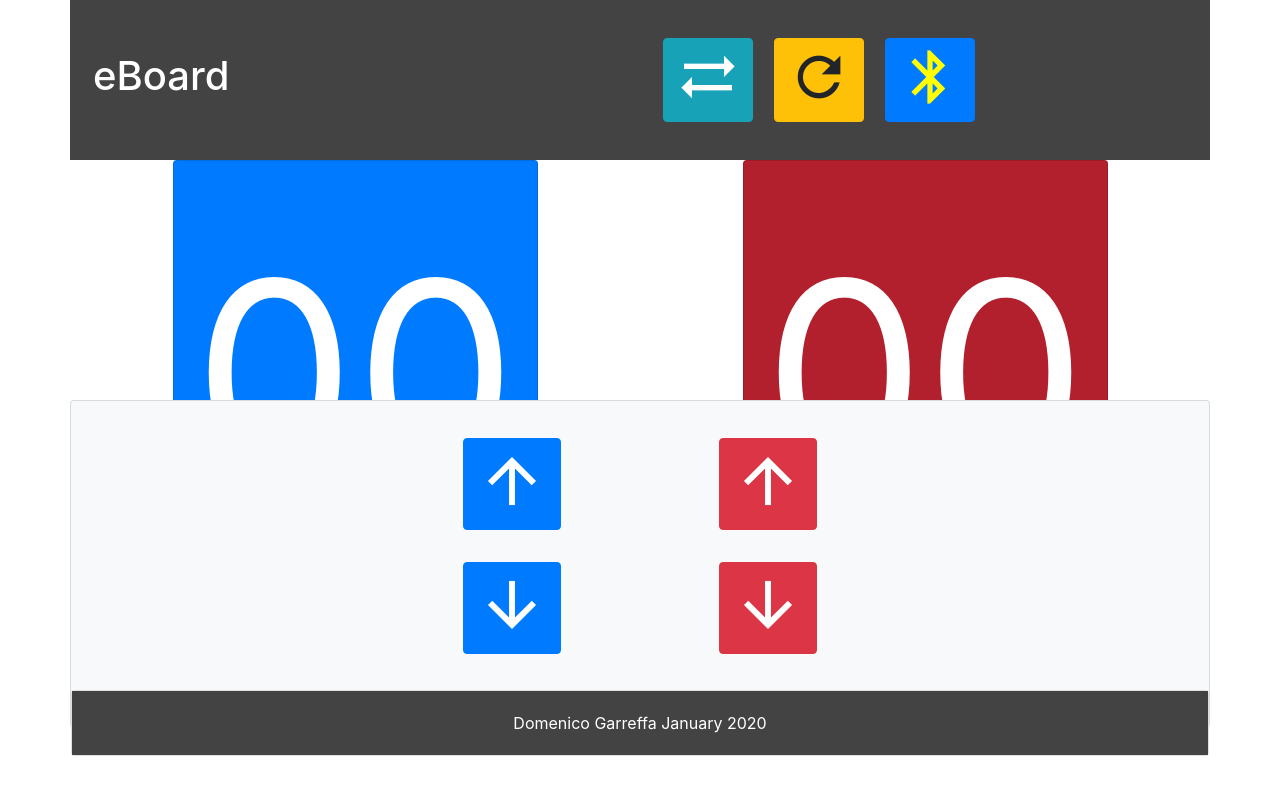
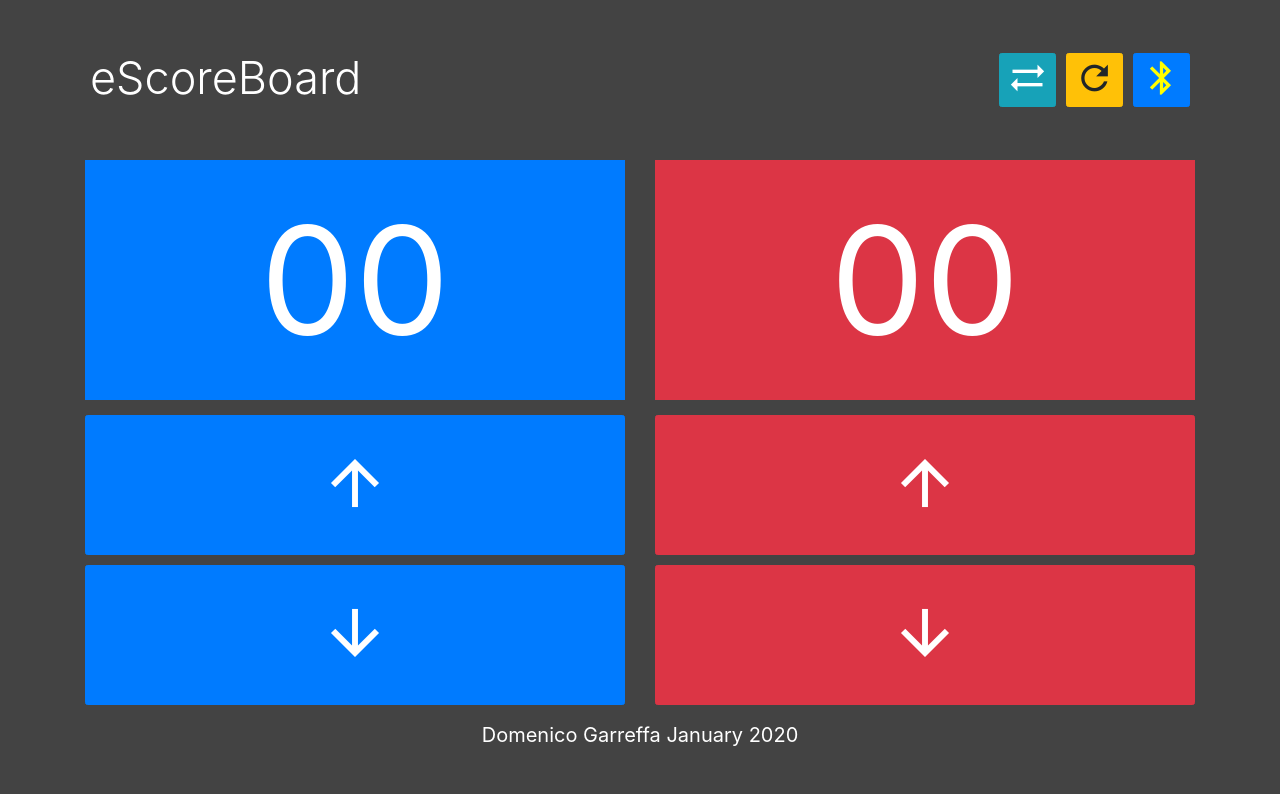
Before and after one commit to domgarr/eboard, an Angular app: page / in a window 1280 px wide. Shown: the top 794 px of the page. Built offline with nearby package versions, Linux system fonts and the light colour scheme.

Commit message:
update UI

```diff
--- a/src/app/app.component.css
+++ b/src/app/app.component.css
@@ -1,4 +1,4 @@
-.scoreboard{
+.score-panel{
     height: 30%;
     min-height: 30%;
 }
@@ -14,6 +14,7 @@
 .footer {
   height:10%;
   min-height: 10%;
+
 }
 
 .footer-bg-color {
@@ -21,9 +22,8 @@
 }
 
 .controls{
-    height:40%;
-    min-height:40%;
-
+    height:20%;
+    min-height:20%;
 }
 
 .container-wrapper {
@@ -36,9 +36,8 @@
     font-size:20vw;
 }
 
-.scale-icon-in-header {
-  font-size:5vh;
-  font-size:5vw;
+.header-icon {
+
 }
 
 .scale-icon-80 {
@@ -55,8 +54,7 @@
 }
 
 .score-text{
-  font-size:20vh;
-  font-size:20vw;
+
 }
 
 .blueScorePanel {
@@ -64,7 +62,7 @@
 }
 
 .redScorePanel{
-  background-color: #b21f2d;
+  background-color: #dc3545;
 }
 
 .vertical-align {
@@ -80,3 +78,55 @@
 .bte-disconnected {
   color: #FFFF00;
 }
+
+
+/* Extra small devices (phones, 600px and down) */
+@media only screen and (max-width: 600px) {
+  .score-text{
+    font-size: 10em;
+  }
+  .header{
+    font-size: 2em;
+  }
+
+  .display-3{
+    font-size: 1.5em;
+  }
+}
+
+/* Small devices (portrait tablets and large phones, 600px and up) */
+@media only screen and (min-width: 600px) {
+  .score-text{
+      font-size: 10em;
+  }
+
+  .footer{
+    font-size: 2em;
+  }
+
+  .header-icon{
+    font-size:4em;
+  }
+
+}
+
+/* Medium devices (landscape tablets, 768px and up) */
+@media only screen and (min-width: 768px) {
+  .score-text{
+    font-size:15em;
+  }
+}
+
+/* Large devices (laptops/desktops, 992px and up) */
+@media only screen and (min-width: 992px) {
+  .score-text{
+    font-size:15em;
+  }
+}
+
+/* Extra large devices (large laptops and desktops, 1200px and up) */
+@media only screen and (min-width: 1200px) {
+  html{
+      font-size: 15rem;
+  }
+}
--- a/src/app/app.component.html
+++ b/src/app/app.component.html
@@ -3,96 +3,106 @@
 <div class="container container-wrapper">
     <div class ="row header">
       <div class="col-6 d-flex align-self-center">
-        <h1 class="display-5 text-white ml-2"> eBoard </h1>
+        <h1 class="display-3 text-white ml-2"> eScoreBoard </h1>
       </div>
-      <div class="col-1 m-2 d-flex align-self-center" > <button id="swappedButton" type="button" class="btn btn-info" (click)="swap()"><i class="material-icons scale-icon-in-header">sync_alt</i></button></div>
-      <div class="col-1 m-2 d-flex align-self-center" > <button id="resetButton" type="button" class="btn btn-warning" (click)="resetScore()"><i class="material-icons scale-icon-in-header">refresh</i></button></div>
-      <div class="col-1 m-2 d-flex align-self-center" >
+      <div class="col-6 d-flex justify-content-end">
+        <div class="m-2 d-flex align-self-center" > <button id="swappedButton" type="button" class="btn btn-info" (click)="swap()"><i class="material-icons header-icon">sync_alt</i></button></div>
+        <div class="m-2 d-flex align-self-center" > <button id="resetButton" type="button" class="btn btn-warning" (click)="resetScore()"><i class="material-icons header-icon">refresh</i></button></div>
+        <div class="m-2 d-flex align-self-center" >
           <button type="button" class="btn btn-primary" data-toggle="modal" data-target="#bteOptionModal" (click)="openModal()">
-          <i *ngIf="!connecting" #bteIcon class="material-icons scale-icon-in-header bte-disconnected">bluetooth</i>
+            <i *ngIf="!connecting" #bteIcon class="material-icons header-icon bte-disconnected">bluetooth</i>
             <div *ngIf="connecting" class="spinner-grow text-warning scale-spinner" role="status">
               <span class="sr-only ">Loading...</span>
             </div>
           </button>
         </div>
       </div>
-      <div *ngIf="swapped" class="row scoreboard" >
-           <div class = "col-6 d-flex justify-content-center align-self-center ">
-             <div class="card text-white redScorePanel">
-                  <div class="card-body">
-                    <p id="redScoreText" class="card-text score-text">{{redScoreText}}</p>
+    </div>
+      <div *ngIf="swapped" class="row score-panel" >
+         <div class = "col-6  w-100 h-100 ">
+           <div class="text-white redScorePanel w-100 h-100">
+                <div class="d-flex justify-content-center w-100 h-100">
+                  <p id="redScoreText" class="card-text score-text align-self-center">{{redScoreText}}</p>
                 </div>
            </div>
          </div>
-           <div class = "col-6 d-flex justify-content-center align-self-center">
-              <div class="card text-white blueScorePanel">
-                <div class="card-body">
-                  <p id="blueScoreText" class="card-text score-text">{{blueScoreText}}</p>
+         <div class = "col-6 w-100 h-100">
+          <div class="text-white blueScorePanel w-100 h-100">
+              <div class="d-flex justify-content-center w-100 h-100">
+                <p id="blueScoreText" class="card-text score-text align-self-center">{{blueScoreText}}</p>
               </div>
           </div>
          </div>
         </div>
 
-       <div *ngIf="!swapped" class="row scoreboard">
-         <div class = "col-6 d-flex justify-content-center align-self-center">
-          <div class="card text-white blueScorePanel">
-              <div class="card-body">
-                <p id="blueScoreText" class="card-text score-text">{{blueScoreText}}</p>
+       <div *ngIf="!swapped" class="row score-panel">
+         <div class = "col-6 w-100 h-100">
+          <div class="text-white blueScorePanel w-100 h-100">
+              <div class="d-flex justify-content-center w-100 h-100">
+                <p id="blueScoreText" class="card-text score-text align-self-center">{{blueScoreText}}</p>
               </div>
           </div>
          </div>
-         <div class = "col-6 d-flex justify-content-center align-self-center ">
-           <div class="card text-white redScorePanel">
-                <div class="card-body">
-                  <p id="redScoreText" class="card-text score-text">{{redScoreText}}</p>
+         <div class = "col-6  w-100 h-100 ">
+           <div class="text-white redScorePanel w-100 h-100">
+                <div class="d-flex justify-content-center w-100 h-100">
+                  <p id="redScoreText" class="card-text score-text align-self-center">{{redScoreText}}</p>
                 </div>
            </div>
          </div>
        </div>
 
-    <div class ="row controls ">
-          <div class="card bg-light mb-3 w-100   ">
-              <div class="card-body vertical-align">
-                <div *ngIf="swapped; else defaultButton" class ="row">
-                  <div class="col-6 mb-3 d-flex justify-content-center align-self-center">
-                    <button id="redScoreIncButton" type="button" class="btn btn-danger" (click)="redScoreInc()"><i class="material-icons scale-icon-80">arrow_upward</i></button>
+
+
+
+                  <div *ngIf="swapped" class="row controls" >
+                    <div class="col-6  d-flex justify-content-center align-self-center w-100 h-100 pt-4 pb-2">
+                      <button id="redScoreIncButton" type="button" class="btn btn-danger w-100" (click)="redScoreInc()"><i class="material-icons scale-icon-80">arrow_upward</i></button>
                     </div>
-                  <div class="col-6 mb-3 d-flex justify-content-center align-self-center">
-                    <button id="blueScoreIncButton" type="button" class="btn btn-primary" (click)="blueScoreInc()"><i class="material-icons scale-icon-80">arrow_upward</i></button>
-                  </div>
-                  <div class="col-6 mt-3 d-flex justify-content-center align-self-center">
-                    <button id="redScoreDecButton" type="button" class="btn btn-danger" (click)="redScoreDec()"><i class="material-icons scale-icon-80">arrow_downward</i></button>
-                  </div>
-                  <div class="col-6 mt-3 d-flex justify-content-center align-self-center">
-                    <button id="blueScoreDecButton" type="button" class="btn btn-primary" (click)="blueScoreDec()"> <i class="material-icons scale-icon-80">arrow_downward</i></button>
+                    <div class="col-6 d-flex justify-content-center align-self-center w-100 h-100 pt-4 pb-2">
+                      <button id="blueScoreIncButton" type="button" class="btn btn-primary w-100" (click)="blueScoreInc()"><i class="material-icons scale-icon-80">arrow_upward</i></button>
                     </div>
                   </div>
 
-              <ng-template #defaultButton>
-              <div class="row">
-                <div class="col-6 mb-3 d-flex justify-content-center align-self-center">
-                  <button id="blueScoreIncButton" type="button" class="btn btn-primary" (click)="blueScoreInc()"><i class="material-icons scale-icon-80">arrow_upward</i></button>
+                  <div *ngIf="swapped" class="row controls" >
+                    <div class="col-6 d-flex justify-content-center align-self-center w-100 h-100 pt-2 pb-4">
+                      <button id="redScoreDecButton" type="button" class="btn btn-danger w-100" (click)="redScoreDec()"><i class="material-icons scale-icon-80">arrow_downward</i></button>
                     </div>
-                <div class="col-6 mb-3 d-flex justify-content-center align-self-center">
-                  <button id="redScoreIncButton" type="button" class="btn btn-danger" (click)="redScoreInc()"><i class="material-icons scale-icon-80">arrow_upward</i></button>
-                </div>
-                <div class="col-6 mt-3 d-flex justify-content-center align-self-center">
-                  <button id="blueScoreDecButton" type="button" class="btn btn-primary" (click)="blueScoreDec()"> <i class="material-icons scale-icon-80">arrow_downward</i></button>
-                </div>
-                <div class="col-6 mt-3 d-flex justify-content-center align-self-center">
-                  <button id="redScoreDecButton" type="button" class="btn btn-danger" (click)="redScoreDec()"><i class="material-icons scale-icon-80">arrow_downward</i></button>
+                    <div class="col-6 d-flex justify-content-center align-self-center w-100 h-100 pt-2 pb-4">
+                      <button id="blueScoreDecButton" type="button" class="btn btn-primary w-100" (click)="blueScoreDec()"> <i class="material-icons scale-icon-80">arrow_downward</i></button>
                     </div>
                   </div>
-              </ng-template>
+
+
+
+
+              <div *ngIf="!swapped" class="row controls">
+                <div class="col-6 d-flex justify-content-center align-self-center w-100 h-100 pt-4 pb-2">
+                  <button id="blueScoreIncButton" type="button" class="btn btn-primary w-100" (click)="blueScoreInc()"><i class="material-icons scale-icon-80">arrow_upward</i></button>
                 </div>
-          <div class="footer w-100 mb-1">
-            <div class="card">
-                <div class="card-body footer-bg-color">
-                  <p class="card-text text-center text-white ">Domenico Garreffa January 2020</p>
+                <div class="col-6 d-flex justify-content-center align-self-center w-100 h-100 pt-4 pb-2">
+                  <button id="redScoreIncButton" type="button" class="btn btn-danger w-100" (click)="redScoreInc()"><i class="material-icons scale-icon-80">arrow_upward</i></button>
+                </div>
+              </div>
+              <div *ngIf="!swapped" class="row controls">
+                <div class="col-6 d-flex justify-content-center align-self-center w-100 h-100 pt-2 pb-4">
+                  <button id="blueScoreDecButton" type="button" class="btn btn-primary w-100" (click)="blueScoreDec()"> <i class="material-icons scale-icon-80">arrow_downward</i></button>
+                </div>
+                <div class="col-6 d-flex justify-content-center align-self-center w-100 h-100 pt-2 pb-4">
+                  <button id="redScoreDecButton" type="button" class="btn btn-danger w-100" (click)="redScoreDec()"><i class="material-icons scale-icon-80">arrow_downward</i></button>
+                </div>
+              </div>
+
+
+              <div class="row footer mb-1 ">
+                <div class=" w-100">
+                    <div class=" footer-bg-color w-100">
+                      <p class=" text-center text-white ">Domenico Garreffa January 2020</p>
                     </div>
                 </div>
               </div>
 </div>
+
 
     <!-- Modal -->
     <div class="modal fade" id="bteOptionModal" tabindex="-1" role="dialog" aria-labelledby="exampleModalCenterTitle" aria-hidden="true">
@@ -115,4 +125,3 @@
         </div>
       </div>
     </div>
-    </div>
--- a/src/app/app.component.ts
+++ b/src/app/app.component.ts
@@ -74,7 +74,7 @@ export class AppComponent implements OnInit {
         return device.gatt.connect();
       })
       .then(server => {
-        console.log(this.deviceName);
+
         if(this.deviceName.localeCompare(this.SCOREBOARD_NAME_1)==0){
           return server.getPrimaryService(this.SCOREBOARD_SERVICE_UUID_1);
         }else if(this.deviceName.localeCompare(this.SCOREBOARD_NAME_2)==0){
--- a/src/styles.css
+++ b/src/styles.css
@@ -2,4 +2,6 @@
 html, body {
     height: 100%;
     margin: 0;
+    font-size: 10px;
+    background-color: #434343 !important;
 }
```
Lines whose indentation alone changed are shown as unchanged.
